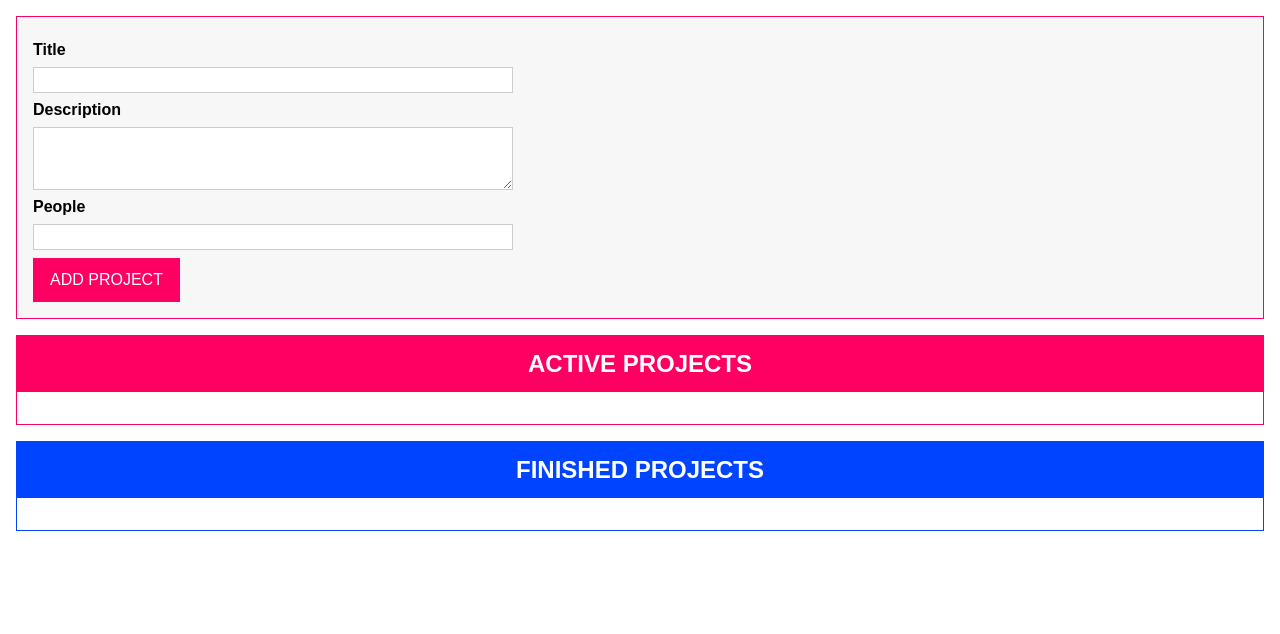
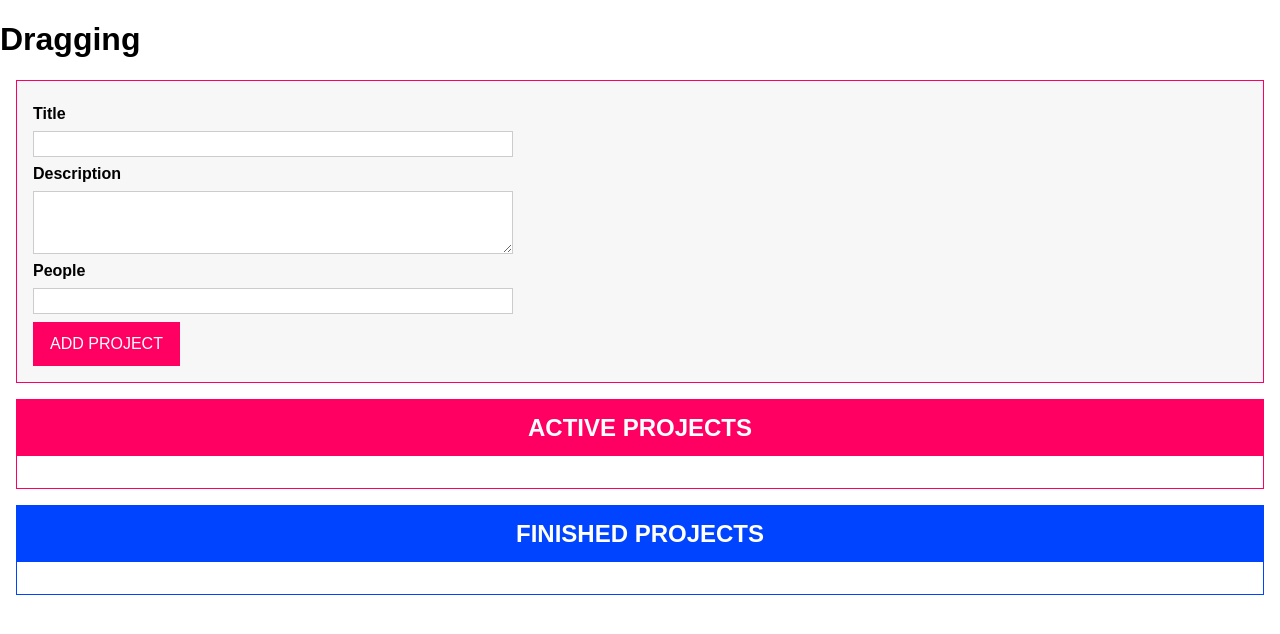
Before and after one commit to Alexledev/DragAndDrop, a website: page index.html in a window 1280 px wide. Drawn offline with Linux system fonts and the light colour scheme.

Commit message:
Added title "dragging" to html

```diff
--- a/index.html
+++ b/index.html
@@ -9,6 +9,7 @@
     <script src="dist/bundle.js" defer></script>
 </head>
 <body>
+    <h1>Dragging</h1>
     <template id="project-input">
         <form>
             <div class="form-control">
```
